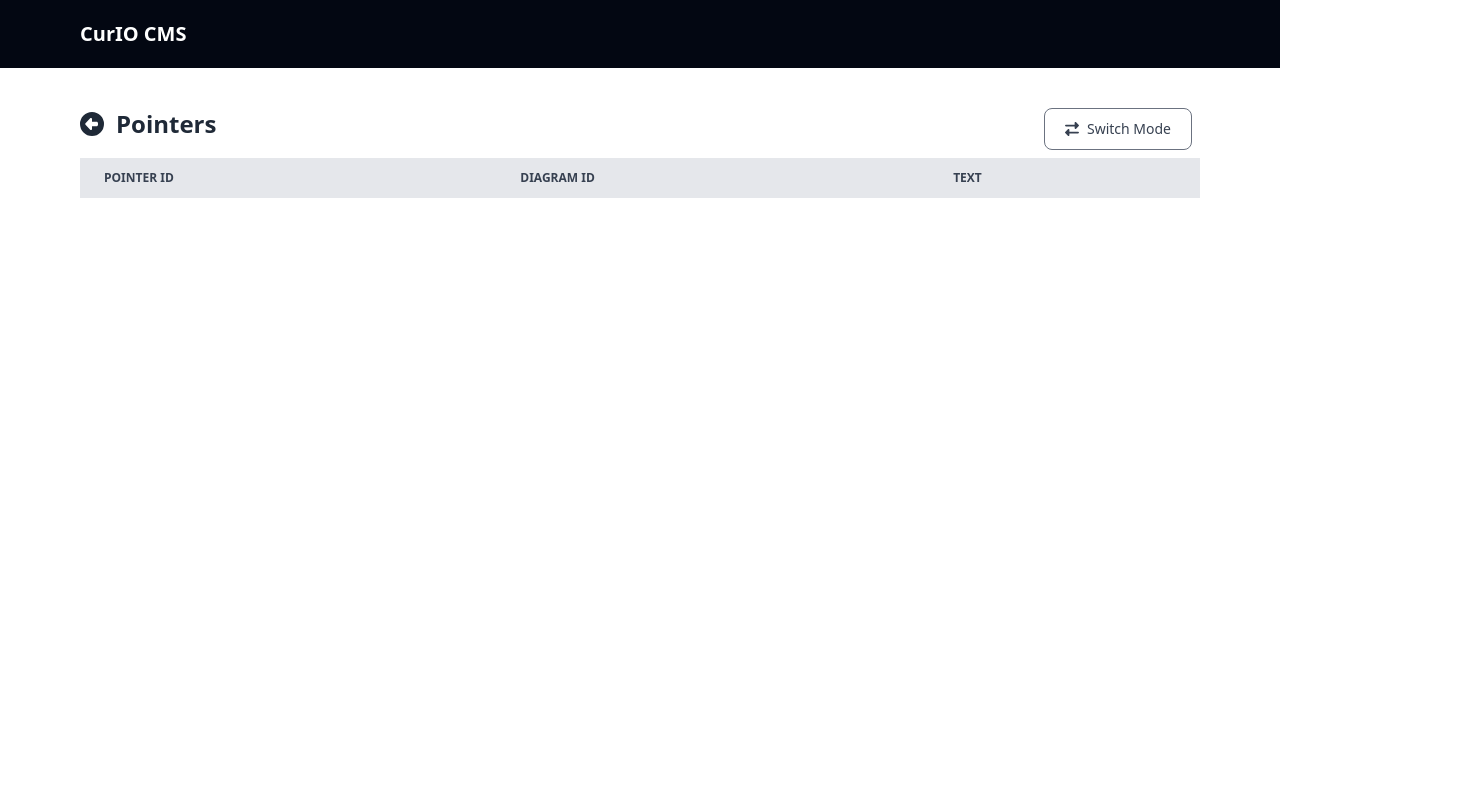
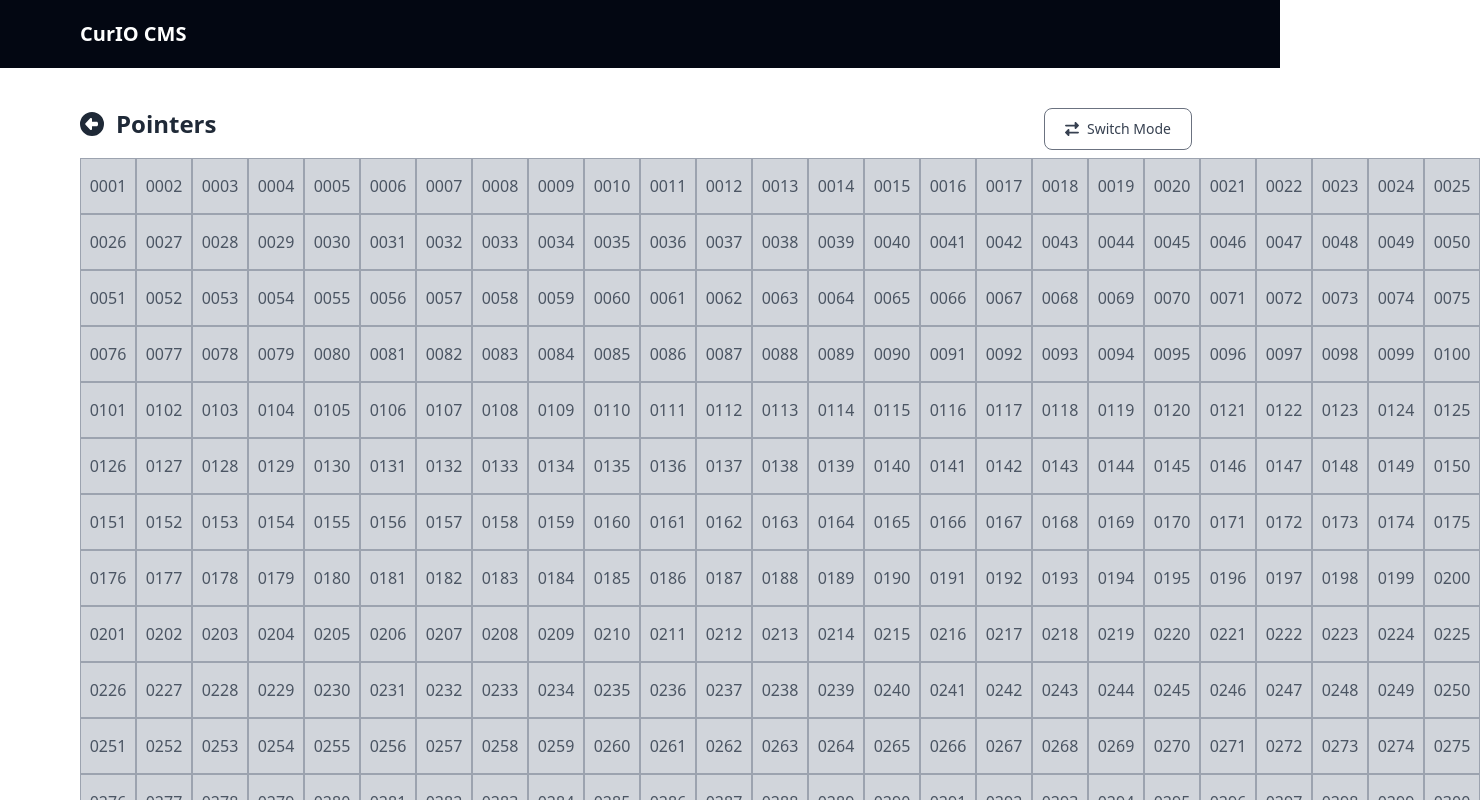
Before and after one commit to pratikdeshmukh2004/curio-cms, a Next.js app: page /pointers in a window 1280 px wide. Shown: the top 800 px of the page, 1480 px wide, since content can reach past the window. Built offline with nearby package versions, Linux system fonts and the light colour scheme.

Commit message:
tmode active

```diff
--- a/pages/pointers.js
+++ b/pages/pointers/index.js
@@ -16,7 +16,7 @@ const Pointers = () => {
   const [pointers, setPointers] = useState(null);
   const [isOpen, setIsOpen] = useState(false);
   const [values, setValues] = useState({});
-  const [TMode, setTMode] = useState(true);
+  const [TMode, setTMode] = useState(false);
 
   const row = 14;
   const col = 25;
```
Also changed, not shown: pages/diagrams/index.js (renamed from pages/diagrams.js).
